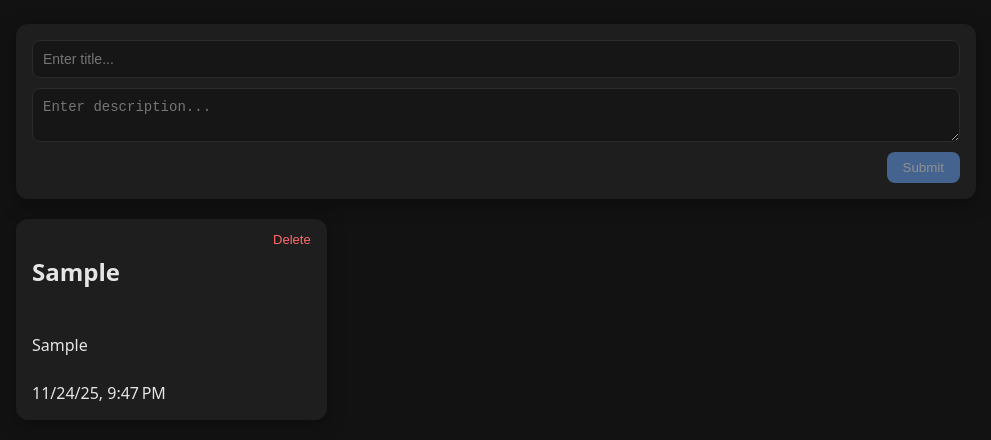
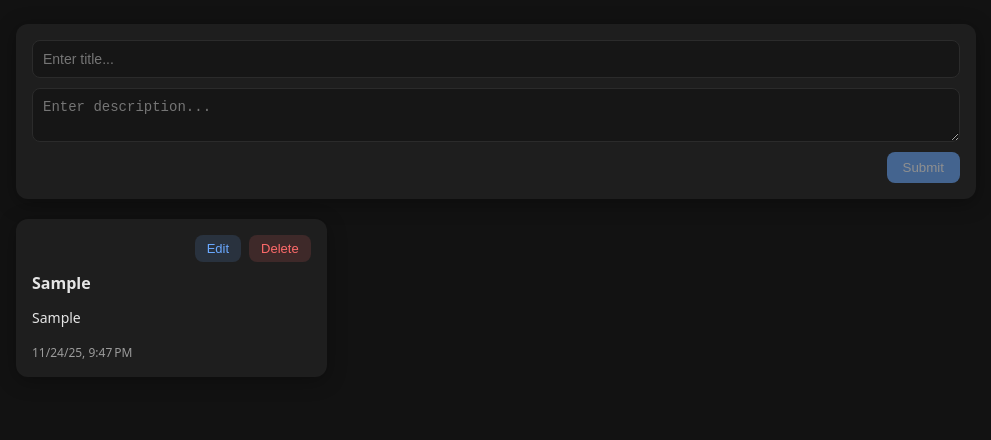
Before and after one commit to artemmorozov1/notes-app, an Angular app: page / in a window 1280 px wide. Both pictures are taken after typing "Sample", "Sample" into the empty fields and a click on the button "Submit". Shown: the top 440 px of the page, without its empty margins (144-1135 px from the left). Built offline with nearby package versions, Linux system fonts and the light colour scheme.

Commit message:
update: notes editing with reactive forms

```diff
--- a/src/app/core/services/notes.service.ts
+++ b/src/app/core/services/notes.service.ts
@@ -6,6 +6,10 @@ import { Note } from '../interfaces/note.interface';
 })
 export class NotesService {
   private notes: Note[] = [];
+
+  constructor() {
+    this.loadFromLocalStorage();
+  }
 
   getAll(): Note[] {
     return this.notes;
@@ -21,10 +25,49 @@ export class NotesService {
 
     this.notes.push(newNote);
     console.log(this.notes);
+
+    this.saveToLocalStorage();
+  }
+
+  update(id: number, title: string, content: string): void {
+    const noteIndex = this.notes.findIndex(note => note.id === id);
+
+    if (noteIndex === -1) return;
+
+    const note: Note = this.notes[noteIndex];
+    const editedNote: Note = {
+      ...note,
+      title: title,
+      content: content
+    }
+
+    this.notes[noteIndex] = editedNote;
+
+    this.saveToLocalStorage();
   }
 
   delete(id: number): void {
     const newNotes = this.notes.filter(note => note.id !== id);
     this.notes = newNotes;
+
+    this.saveToLocalStorage();
+  }
+
+  saveToLocalStorage(): void {
+    localStorage.setItem('notes', JSON.stringify(this.notes));
+  }
+
+  loadFromLocalStorage(): void {
+    const notesData = localStorage.getItem('notes');
+    // There i convert string dates back to Date objects
+    if (notesData) {
+      const parsedNotes = JSON.parse(notesData);
+      this.notes = parsedNotes.map((note: Note) => ({
+        ...note,
+        createdAt: new Date(note.createdAt)
+      }));
+    } else {
+      this.notes = [];
+    }
   }
 }
--- a/src/app/features/notes/note-item/note-item.css
+++ b/src/app/features/notes/note-item/note-item.css
@@ -1,2 +1,116 @@
-:host { display: block; position: relative; } /* гарантирует контекст позиционирования */
-.note-actions { position: absolute; right: 8px; top: 8px; }
+:host {
+  display: block;
+}
+
+/* ---------- CARD ---------- */
+.note-card{
+  position: relative;
+  padding: 16px;
+  border-radius: 12px;
+  background: var(--card);
+  box-shadow: 0 4px 20px rgba(0,0,0,0.3);
+  display: flex;
+  flex-direction: column;
+  align-items: stretch;
+  gap: 10px;
+  transition: transform .15s ease, background .2s ease, box-shadow .2s ease;
+}
+
+.note-card:hover{
+  background: var(--card-hover);
+  transform: translateY(-2px);
+  box-shadow: 0 6px 28px rgba(0,0,0,0.45);
+}
+
+/* ---------- ACTION BUTTONS ---------- */
+.note-actions,
+.note-edit-actions {
+  display: flex;
+  justify-content: flex-end;
+  gap: 8px;
+}
+
+/* ---------- BUTTON BASE ---------- */
+.primary-btn,
+.danger-btn {
+  border: none;
+  cursor: pointer;
+  padding: 6px 12px;
+  border-radius: 8px;
+  font-size: 13px;
+  font-weight: 500;
+  transition: background .2s ease, color .2s ease, transform .15s ease;
+}
+
+/* blue */
+.primary-btn {
+  background: rgba(106,169,255,0.14);
+  color: var(--primary);
+}
+
+.primary-btn:hover:not(:disabled) {
+  background: var(--primary-hover);
+  color: #fff;
+  transform: translateY(-1px);
+}
+
+/* red */
+.danger-btn {
+  background: rgba(255,107,107,0.14);
+  color: var(--delete);
+}
+
+.danger-btn:hover:not(:disabled) {
+  background: var(--delete-hover);
+  color: #fff;
+  transform: translateY(-1px);
+}
+
+.primary-btn:disabled,
+.danger-btn:disabled {
+  opacity: 0.5;
+  cursor: not-allowed;
+  transform: none;
+}
+
+/* ---------- EDIT INPUTS ---------- */
+.note-card input[type="text"],
+.note-card textarea {
+  width: 100%;
+  box-sizing: border-box;
+  border: 1px solid var(--border);
+  background: #161616;
+  color: var(--text);
+  padding: 8px 10px;
+  border-radius: 8px;
+  font-size: 14px;
+  resize: vertical;
+  transition: border-color .2s, box-shadow .2s;
+}
+
+.note-card input[type="text"]:focus,
+.note-card textarea:focus {
+  border-color: var(--primary);
+  box-shadow: 0 0 0 3px rgba(106,169,255,0.25);
+  outline: none;
+}
+
+/* ---------- VIEW MODE CONTENT ---------- */
+.note-card h2 {
+  margin: 0;
+  font-size: 16px;
+  font-weight: 600;
+  word-break: break-word;
+}
+
+.note-card p {
+  margin: 4px 0 6px;
+  font-size: 14px;
+  line-height: 1.4;
+  white-space: pre-wrap;
+}
+
+.note-card time {
+  font-size: 12px;
+  color: var(--subtext);
+}
--- a/src/app/features/notes/note-item/note-item.html
+++ b/src/app/features/notes/note-item/note-item.html
@@ -1,9 +1,23 @@
 <div class="note-card">
-    <div class="note-actions">
-        <button (click)="handleDelete()" aria-label="Delete Note">Delete</button>
-    </div>
+    @if (isEditing) {
+        <div class="note-edit-actions">
+            <button class="primary-btn" (click)="handleSave()" [disabled]="!canSave" aria-label="Save Note">Save</button>
+            <button class="danger-btn" (click)="handleCancel()" aria-label="Cancel Edit">Cancel</button>
+        </div>
 
-    <h2>{{ note.title }}</h2>
-    <p>{{ note.content }}</p>
-    <time>{{ note.createdAt| date: 'short' }}</time>
+        <form [formGroup]="form" class="note-edit-form">
+            <input type="text" placeholder="Title" name="title" formControlName="title">
+            <textarea rows="5" placeholder="Content" name="content" formControlName="content"></textarea>
+        </form>
+
+    } @else {
+        <div class="note-actions">
+            <button class="primary-btn" (click)="handleEdit()" aria-label="Edit Note">Edit</button>
+            <button class="danger-btn" (click)="handleDelete()" aria-label="Delete Note">Delete</button>
+        </div>
+
+        <h2>{{ note.title }}</h2>
+        <p>{{ note.content }}</p>
+        <time>{{ note.createdAt| date: 'short' }}</time>
+    }
 </div>
--- a/src/app/features/notes/note-item/note-item.ts
+++ b/src/app/features/notes/note-item/note-item.ts
@@ -1,19 +1,60 @@
 import { Component, EventEmitter, Input, Output } from '@angular/core';
+import { ReactiveFormsModule, FormGroup, FormControl } from '@angular/forms';
+import { DatePipe } from '@angular/common';
 import { Note } from '../../../core/interfaces/note.interface';
-import { DatePipe } from '@angular/common';
 
 @Component({
   selector: 'app-note-item',
   standalone: true,
-  imports: [DatePipe],
+  imports: [ReactiveFormsModule, DatePipe],
   templateUrl: './note-item.html',
   styleUrl: './note-item.css',
 })
 export class NoteItem {
   @Input() note!: Note;
+
+  // Delete logic
   @Output() deleteNote = new EventEmitter<number>();
 
   handleDelete(){
     this.deleteNote.emit(this.note.id)
   }
+
+  // Editing logic
+  isEditing: boolean = false;
+
+  form = new FormGroup({
+    title: new FormControl<string>(''),
+    content: new FormControl<string>('')
+  });
+
+  handleEdit(){
+    this.isEditing = true;
+
+    this.form.patchValue({
+      title: this.note.title,
+      content: this.note.content
+    });
+  }
+
+  handleCancel(){
+    this.isEditing = false;
+  }
+
+  @Output() saveNote = new EventEmitter<{id: number, title: string, content: string}>();
+
+  get canSave(): boolean {
+    return !!this.form.value.title && this.form.value.title.trim().length > 0;
+  }
+
+  handleSave(){
+    if (!this.canSave) return;
+
+    this.saveNote.emit({
+      id: this.note.id,
+      title: this.form.value.title ?? '',
+      content: this.form.value.content ?? ''
+    });
+    this.isEditing = false;
+  }
 }
--- a/src/app/features/notes/notes-list/notes-list.html
+++ b/src/app/features/notes/notes-list/notes-list.html
@@ -7,7 +7,7 @@
     @else {
         <div class="notes-grid">
             @for (note of notes; track note.id){
-                <app-note-item [note]="note" (deleteNote)="onDelete($event)"></app-note-item>
+                <app-note-item [note]="note" (deleteNote)="onDelete($event)" (saveNote)="onSave($event)"></app-note-item>
             }
         </div>
     }
--- a/src/app/features/notes/notes-list/notes-list.ts
+++ b/src/app/features/notes/notes-list/notes-list.ts
@@ -19,4 +19,8 @@ export class NotesList {
   onDelete(id: number) {
     this.notesService.delete(id);
   }
+
+  onSave(note: { id: number, title: string, content: string }){
+    this.notesService.update(note.id, note.title, note.content);
+  }
 }
--- a/src/styles.css
+++ b/src/styles.css
@@ -1,3 +1,4 @@
+/* ---------- THEME ---------- */
 :root{
   --bg: #121212;
   --card: #1e1e1e;
@@ -12,22 +13,22 @@
 }
 
 body {
-    background: var(--bg);
+  background: var(--bg);
+  color: var(--text);
+  font-family: system-ui, sans-serif;
+  margin: 0;
 }
 
-/* Layout */
+/* ---------- LAYOUT ---------- */
 .app-shell{
   max-width: 960px;
   margin: 24px auto;
   padding: 0 16px;
   display: grid;
   gap: 20px;
-  color: var(--text);
-  background: var(--bg);
-  font-family: system-ui, sans-serif;
 }
 
-/* Add card */
+/* ---------- ADD NOTE CARD ---------- */
 .add-card{
   display: flex;
   flex-direction: column;
@@ -38,6 +39,7 @@ body {
   box-shadow: 0 4px 20px rgba(0,0,0,0.35);
   transition: background .2s ease, box-shadow .2s ease;
 }
+
 .add-card:hover{
   background: var(--card-hover);
   box-shadow: 0 6px 26px rgba(0,0,0,0.45);
@@ -45,6 +47,8 @@ body {
 
 .add-card input,
 .add-card textarea{
+  width: 100%;
+  box-sizing: border-box;
   border: 1px solid var(--border);
   background: #161616;
   color: var(--text);
@@ -83,7 +87,7 @@ body {
   cursor: not-allowed;
 }
 
-/* Empty notes */
+/* ---------- EMPTY STATE ---------- */
 .notes-wrap .empty{
   padding: 26px;
   text-align: center;
@@ -93,64 +97,14 @@ body {
   background: #181818;
 }
 
-/* Notes grid */
+/* ---------- NOTES GRID ---------- */
 .notes-grid{
   display: grid;
   gap: 14px;
   grid-template-columns: repeat(auto-fill, minmax(240px, 1fr));
 }
 
-/* Note card */
-.note-card{
-  position: relative;
-  padding: 16px;
-  border-radius: 12px;
-  background: var(--card);
-  box-shadow: 0 4px 20px rgba(0,0,0,0.3);
-  display: flex;
-  flex-direction: column;
-  gap: 10px;
-  transition: transform .15s ease, background .2s ease, box-shadow .2s ease;
-}
-
-.note-card:hover{
-  background: var(--card-hover);
-  transform: translateY(-2px);
-  box-shadow: 0 6px 28px rgba(0,0,0,0.45);
-}
-
-/* Note actions */
-.note-actions{
-  display: flex;
-  justify-content: flex-end;
-}
-
-.note-actions button{
-  background: none;
-  border: none;
-  cursor: pointer;
-  color: var(--delete);
-  font-size: 13px;
-  padding: 5px 8px;
-  border-radius: 8px;
-  transition: background .2s ease, color .2s ease, transform .15s ease;
-}
-
-.note-actions button:hover{
-  background: rgba(255,90,90,0.12);
-  color: var(--delete-hover);
-  transform: scale(1.12);
-}
-
-/* Content */
-.note-content{
-  overflow: hidden;
-  display: -webkit-box;
-  -webkit-box-orient: vertical;
-  color: var(--text);
-}
-
-/* Mobile */
+/* ---------- MOBILE ---------- */
 @media (max-width: 520px){
   .app-shell{ padding: 0 10px; }
   .notes-grid{ grid-template-columns: 1fr; }
```
